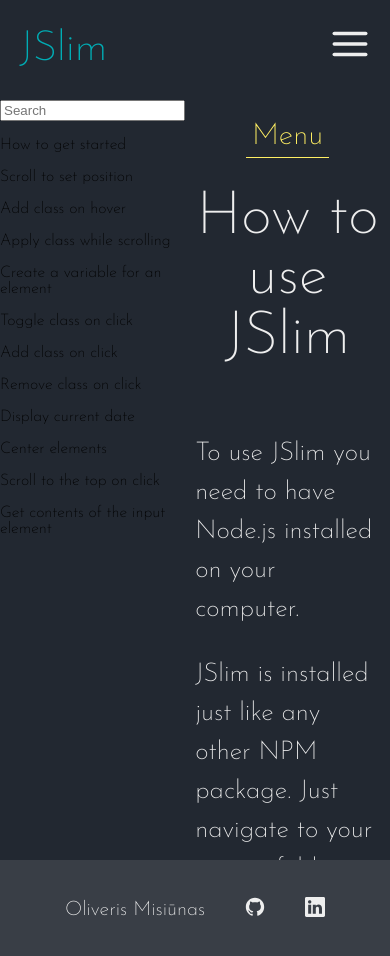
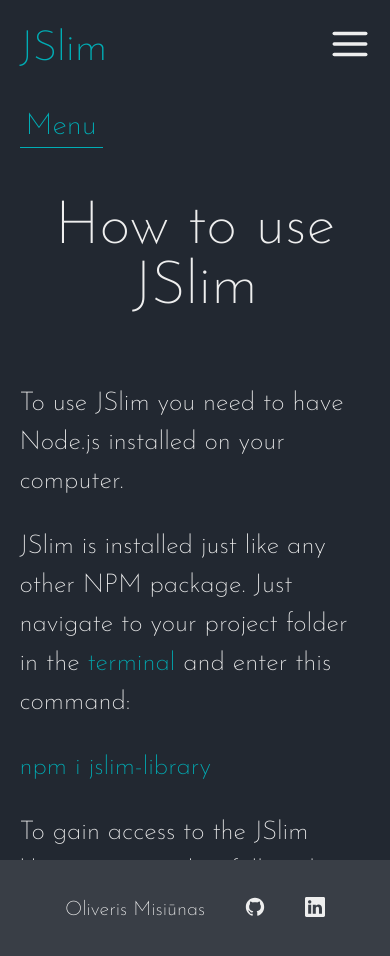
Before and after one commit to oliverisMisiunas/jslim-website, a Next.js app: page /docs in a window 390 px wide. Shown: the top 956 px of the page. Built offline with nearby package versions, Linux system fonts and the light colour scheme.

Commit message:
finished mobile optimization

```diff
--- a/pages/docs.js
+++ b/pages/docs.js
@@ -101,12 +101,16 @@
   }, [currentDoc]);
 
   // Mobile menu
-  const [mobMenu, setMobMenu] = useState('');
-  const [mobDocs, setMobDocs] = useState('all-docs-hidden')
+  const [mobDoc, setMobDoc] = useState("docs-inactive");
+  const [mobDocList, setMobDocList] = useState("");
 
-  function mobDocMen() {
-    if (mobMenu === '') {
-      setMobMenu('heyhey')
+  function listChange() {
+    if (mobDocList === "") {
+      setMobDocList("docs-inactive");
+      setMobDoc("");
+    } else {
+      setMobDoc("docs-inactive");
+      setMobDocList("");
     }
   }
 
@@ -115,17 +119,8 @@
       <Navbar />
 
       <div className="docs-container">
-        {/* <div className="mob-btns-docs">
-          <h3>Menu</h3>
-          <h3>Search</h3>
-        </div> */}
-
-        {/* <div className="menu-mobile">
-          <h1>heyyy</h1>
-        </div> */}
-
         <div className="doccss">
-          <div className={"all-docs" + mobDocs}>
+          <div className="all-docs" id={mobDoc}>
             <div className="docs-search">
               <input
                 placeholder="Search"
@@ -136,7 +131,14 @@
             </div>
 
             <div className="docs-getstarted">
-              <p onClick={() => setCurrentDoc("howto")}>How to get started</p>
+              <p
+                onClick={() => {
+                  setCurrentDoc("howto");
+                  listChange();
+                }}
+              >
+                How to get started
+              </p>
             </div>
 
             <div className="docs-classlist">
@@ -144,7 +146,10 @@
                 return (
                   <div className="classlist-p" key={"uniqueID" + e.id}>
                     <p
-                      onClick={() => setCurrentDoc(e.id)}
+                      onClick={() => {
+                        setCurrentDoc(e.id);
+                        listChange();
+                      }}
                       key={e.id}
                       id="doc-select"
                       className="classlist-card"
@@ -157,8 +162,10 @@
             </div>
           </div>
 
-          <div className={"the-doc " + mobMenu}>
-            <button onClick={mobDocMen}>Menu</button>
+          <div className="the-doc" id={mobDocList}>
+            <div className="the-doc-btn">
+              <button onClick={listChange}>Menu</button>
+            </div>
             <h1 className="class-title"></h1>
             <div className="class-description"></div>
             <div className="class-image"></div>
--- a/styles/docs-mob.scss
+++ b/styles/docs-mob.scss
@@ -25,44 +25,41 @@
             }
         }
 
-        .menu-mobile {
-            color: $white;
-            position: absolute;
-
-        }
-
         .doccss {
             margin-top: 0;
-            // position: absolute;
 
 
         .all-docs {
             width: 100vw;
-            // transform: translateX(-100%);
         }
 
-        .all-docs-hidden {
-            opacity: 0;
+        #docs-inactive {
             display: none;
+        }
+
+        .all-docs-active {
+            transform: translateX(0%);
         }
 
         .the-doc {
             width: 100vw;
-            opacity: 1;
-            transition: opacity 0.1s linear;
-            // display: none;
-            // transform: translateX(100%);
+
+            .the-doc-btn {
+                width: 100%;
 
                 button {
-                margin-top: 20px;
+                    margin-top: 10px;
+                    margin-bottom: 20px;
+                    margin-left: 5%;
                     display: block;
                     border: 0;
-                border-bottom: 1px $yellow solid;
+                    border-bottom: 1px $teal solid;
                     padding-bottom: 5px;
                     background-color: transparent;
-                color: $yellow;
+                    color: $teal;
                     font-family: 'Josefin Sans', sans-serif;
                     font-size: 30px;
+                }
             }
 
             h1 {
@@ -74,12 +71,19 @@
             .class-description {
                 width: 90%;
             }
-        }
 
-        .heyhey {
-            opacity: 0;
+            .class-image {
+                display: flex;
+                flex-direction: column;
+                width: 100%;
+
+                img {
+                    min-width: 90%;
+                    margin-bottom: 10px;
                 }
             }
         }
 
     }
+    }
+}
```
Lines whose indentation alone changed are shown as unchanged.
